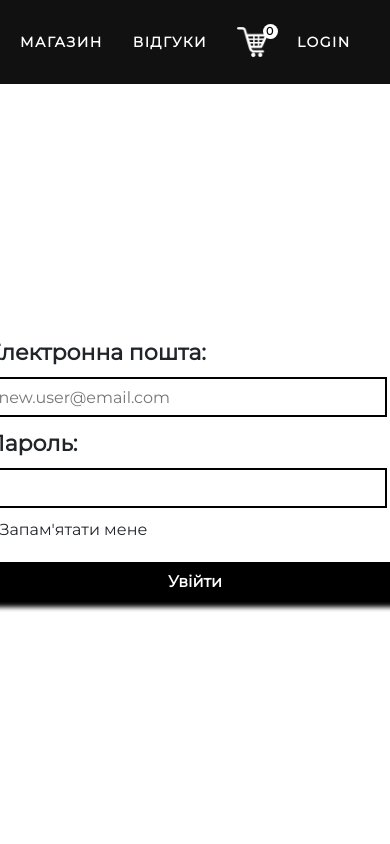
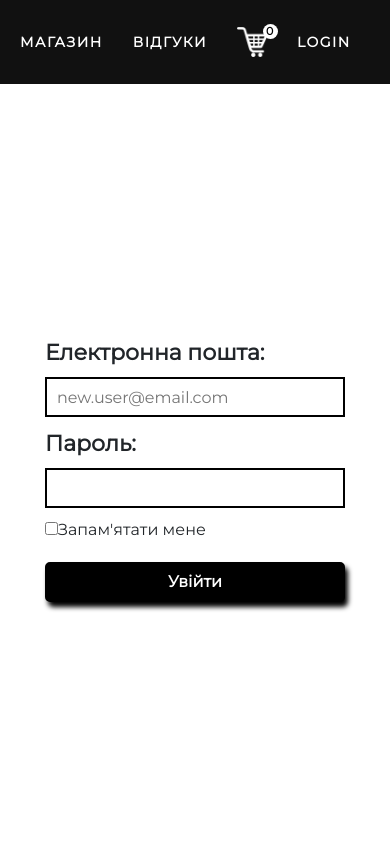
Before and after one commit to DiomaVytrykush/print_shop, a React (Create React App) app in the folder client/: page /login in a window 390 px wide. Shown: the top 844 px of the page. Built offline with nearby package versions, Linux system fonts and the light colour scheme; no server answers.

Commit message:
make it better

```diff
--- a/client/src/Basket/Basket.css
+++ b/client/src/Basket/Basket.css
@@ -155,3 +155,13 @@ input::-webkit-inner-spin-button {
     height: auto;
     max-width: 80px;
 }
+
+.buyer__name__number {
+    padding-bottom: 30px;
+}
+
+@media screen and (max-width: 450px) {
+    .basket__photo img {
+    display: none;
+    }
+  }
--- a/client/src/Basket/Basket.jsx
+++ b/client/src/Basket/Basket.jsx
@@ -180,12 +180,13 @@ class Basket extends React.Component {
                                 </div>
                             </div>
                         </div>
-                        <button onClick={this.toggle(11)} className="buyer__submit" type="submit">Оформити заказ</button>
+                        <button onClick={this.toggle(11)}
+                            className="buyer__submit" type="submit">Оформити замовлення</button>
                         <MDBContainer>
                             <MDBModal isOpen={this.state.modal11} toggle={this.toggle(11)} frame position="top">
                                 <MDBModalBody className="text-center">
-                                    <p>Ваш заказ оформленно , чекайте дзвінка.</p>
-                                    <MDBBtn type='button' className="buyer__submit" type="submit" color="dark" onClick={this.toggle(11)}>Закрити</MDBBtn>
+                                    <p>Ваше замовлення оформленно , чекайте дзвінка.</p>
+                                    <MDBBtn type='button' className="buyer__submit" color="dark" onClick={this.toggle(11)}>Закрити</MDBBtn>
                                 </MDBModalBody>
                             </MDBModal>
                         </MDBContainer>
--- a/client/src/Basket/BasketContainer.jsx
+++ b/client/src/Basket/BasketContainer.jsx
@@ -19,7 +19,7 @@ const BasketContainer = (props) => {
     return (
         props.itemsInCard != 0
             ? <Basket {...props} />
-            : <Route path='*' render={() => <div className="empty__basket"><h2>КОРЗИНА ПУСТА</h2><img src={EmptyBasket} /></div>} />
+            : <Route path='*' render={() => <div className="empty__basket"><h2>КОРЗИНА ПОРОЖНЯ</h2><img src={EmptyBasket} /></div>} />
     )
 }
 
--- a/client/src/Footer/Footer.jsx
+++ b/client/src/Footer/Footer.jsx
@@ -74,7 +74,7 @@ class Footer extends React.Component {
                   <h3>Місце знаходження</h3>
                 </MDBModalHeader>
                 <MDBModalBody>
-                  <Iframe src="https://www.google.com/maps/embed?pb=!1m18!1m12!1m3!1d647.5346386688045!2d24.399468829245123!3d49.51965986933781!2m3!1f0!2f0!3f0!3m2!1i1024!2i768!4f13.1!3m3!1m2!1s0x0%3A0x0!2zNDnCsDMxJzEwLjgiTiAyNMKwMjQnMDAuMSJF!5e0!3m2!1sru!2sua!4v1591639847902!5m2!1sru!2sua" width="340" height="300" frameborder="0" style="border:0;" allowfullscreen="" aria-hidden="false" tabindex="0" />
+                  <Iframe mt-20 src="https://www.google.com/maps/embed?pb=!1m18!1m12!1m3!1d647.5346386688045!2d24.399468829245123!3d49.51965986933781!2m3!1f0!2f0!3f0!3m2!1i1024!2i768!4f13.1!3m3!1m2!1s0x0%3A0x0!2zNDnCsDMxJzEwLjgiTiAyNMKwMjQnMDAuMSJF!5e0!3m2!1sru!2sua!4v1591639847902!5m2!1sru!2sua" width="340" height="300" frameborder="0" style="border:0;" allowfullscreen="" aria-hidden="false" tabindex="0" />
                 </MDBModalBody>
                 <MDBModalFooter>
                   <MDBBtn color="black" onClick={this.secondToggle}>Закрити</MDBBtn>
--- a/client/src/Login/Login.css
+++ b/client/src/Login/Login.css
@@ -40,7 +40,7 @@
     border-radius: 5px;
     background:black;
     color: white;
-    width: 417px;
+    width: 400px;
     height: 40px;
     font-weight: 700;
     box-shadow: 3px 5px 5px black ;
@@ -57,3 +57,12 @@
     background:white;
     border-color: black ;
 }
+
+@media screen and (max-width: 450px) {
+    .registration-form button {
+        width: 300px;
+    }
+    .reg__field input{
+        width: 300px;
+    }
+  }
--- a/client/src/Reviews/Reviews.css
+++ b/client/src/Reviews/Reviews.css
@@ -40,6 +40,7 @@
 }
 
 .Add__Review__Button{
+    width: 200px;
     font-size: 16px;
     margin: 20px 0;
     padding: 4px;
```
